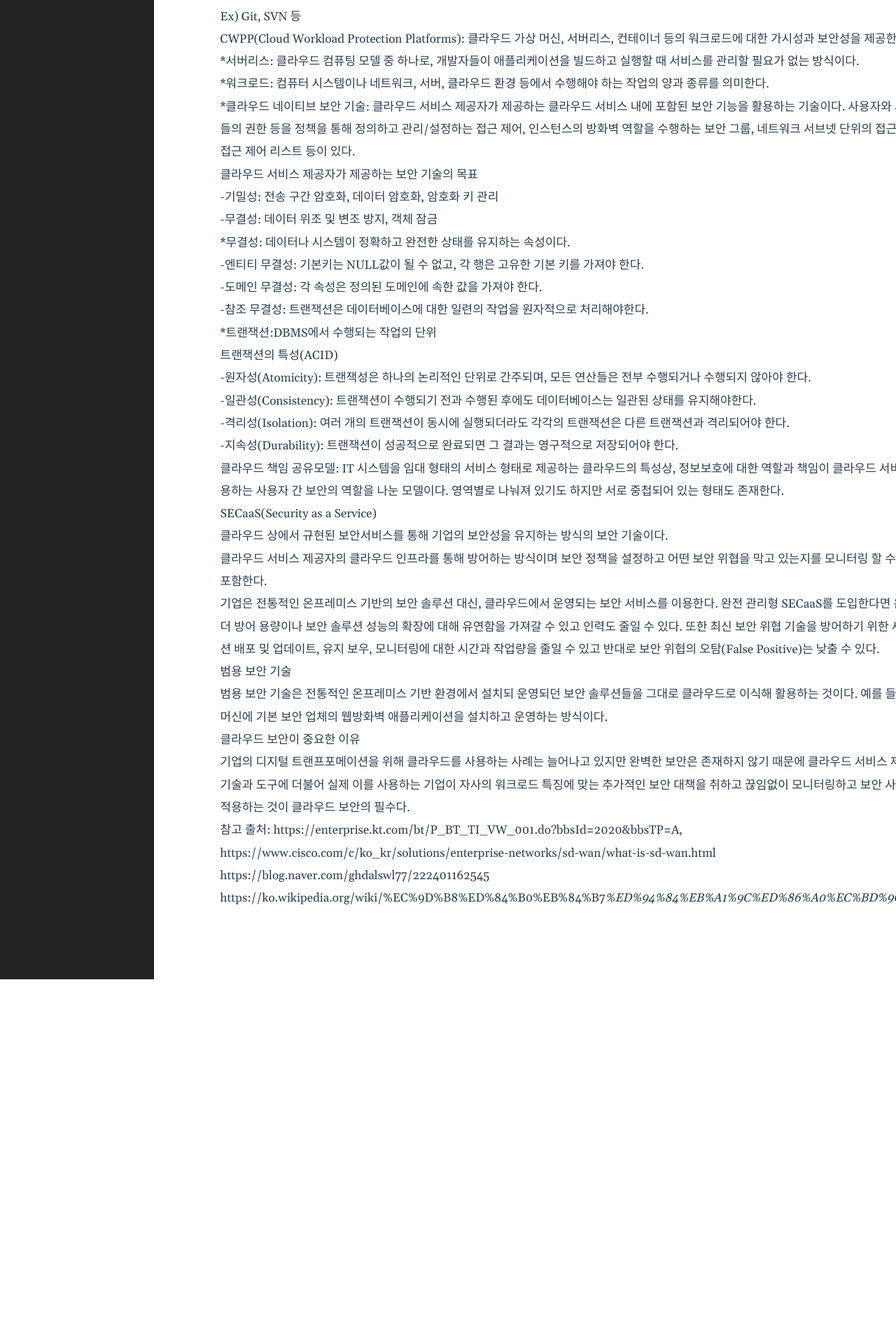
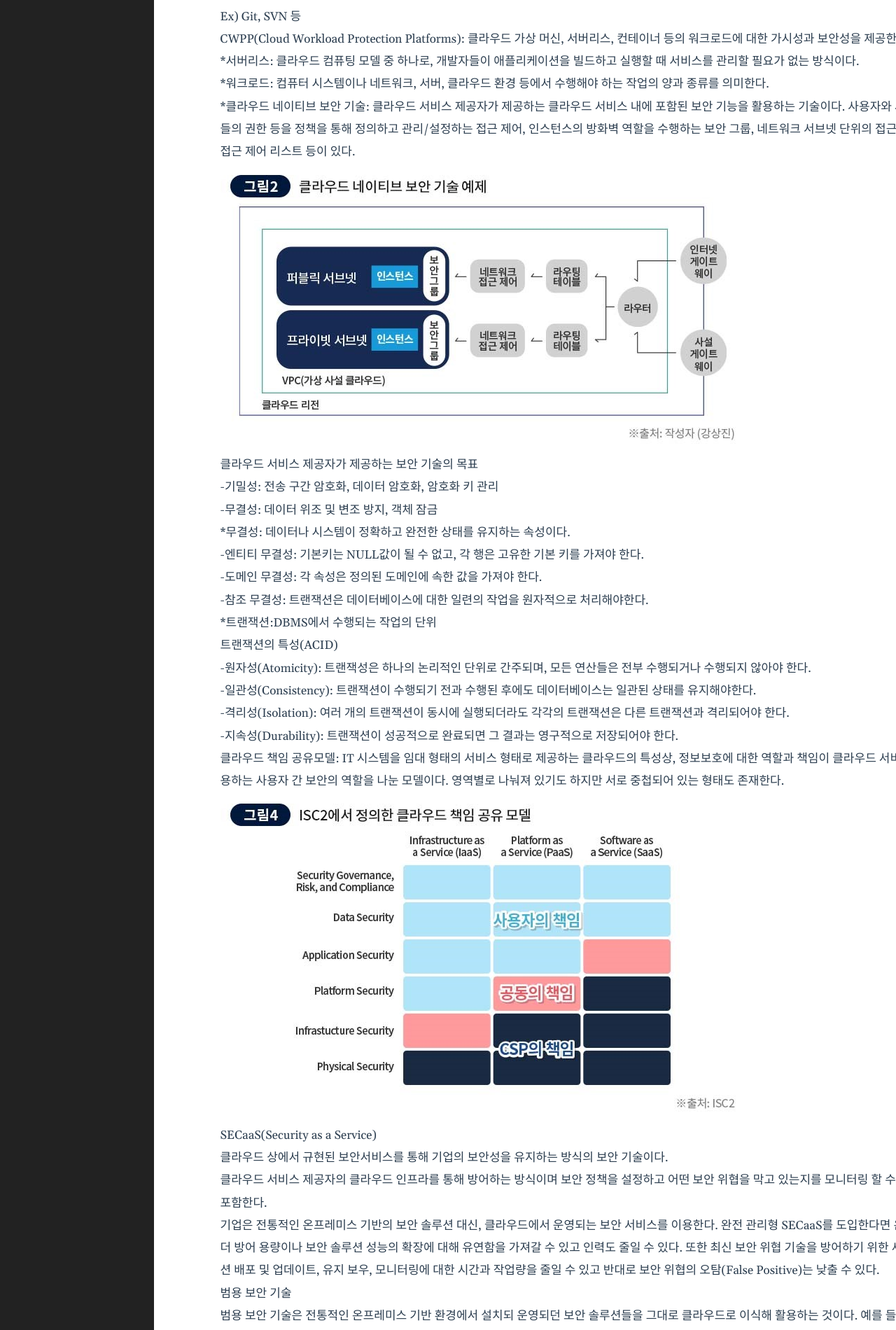
Before and after one commit to shina1221/shina1221.github.io, a Jekyll site: the page built from _posts/IT 관련 글/2023-07-10-클라우드 보안의 위험에서 벗어나 클라우드로 보안 지키기.markdown, in a window 1280 px wide. Shown: the part 907-2807 px from the top of the page at 70% size. Built offline with Jekyll 4.4.1, drawn with Linux system fonts in a browser that asks for light colours; before the commit the page ends 2306 px from its top, so only the background shows below that.

Commit message:
Update 2023-07-10-클라우드 보안의 위험에서 벗어나 클라우드로 보안 지키기.markdown

```diff
--- a/_posts/IT 관련 글/2023-07-10-클라우드 보안의 위험에서 벗어나 클라우드로 보안 지키기.markdown
+++ b/_posts/IT 관련 글/2023-07-10-클라우드 보안의 위험에서 벗어나 클라우드로 보안 지키기.markdown
@@ -34,6 +34,8 @@ CWPP(Cloud Workload Protection Platforms): 클라우드 가상 머신, 서버리
 *워크로드: 컴퓨터 시스템이나 네트워크, 서버, 클라우드 환경 등에서 수행해야 하는 작업의 양과 종류를 의미한다.
 *클라우드 네이티브 보안 기술: 클라우드 서비스 제공자가 제공하는 클라우드 서비스 내에 포함된 보안 기능을 활용하는 기술이다. 사용자와 사용자 그룹을 정의하고 그들의 권한 등을 정책을 통해 정의하고 관리/설정하는 접근 제어, 인스턴스의 방화벽 역할을 수행하는 보안 그룹, 네트워크 서브넷 단위의 접근 제어를 수행하는 네트워크 접근 제어 리스트 등이 있다.
 
+![이미지](https://github.com/shina1221/shina1221.github.io/blob/main/_posts/IT%20%EA%B4%80%EB%A0%A8%20%EA%B8%80/%EC%9D%B4%EB%AF%B8%EC%A7%80/1.jpg)
+
 클라우드 서비스 제공자가 제공하는 보안 기술의 목표
 -기밀성: 전송 구간 암호화, 데이터 암호화, 암호화 키 관리
 -무결성: 데이터 위조 및 변조 방지, 객체 잠금
@@ -50,6 +52,7 @@ CWPP(Cloud Workload Protection Platforms): 클라우드 가상 머신, 서버리
 
 클라우드 책임 공유모델: IT 시스템을 임대 형태의 서비스 형태로 제공하는 클라우드의 특성상, 정보보호에 대한 역할과 책임이 클라우드 서비스 제공자와 이를 구매해 사용하는 사용자 간 보안의 역할을 나눈 모델이다. 영역별로 나눠져 있기도 하지만 서로 중첩되어 있는 형태도 존재한다.
 
+![이미지2](https://github.com/shina1221/shina1221.github.io/blob/main/_posts/IT%20%EA%B4%80%EB%A0%A8%20%EA%B8%80/%EC%9D%B4%EB%AF%B8%EC%A7%80/2.jpg)
 
 SECaaS(Security as a Service)
 클라우드 상에서 규현된 보안서비스를 통해 기업의 보안성을 유지하는 방식의 보안 기술이다.
```
